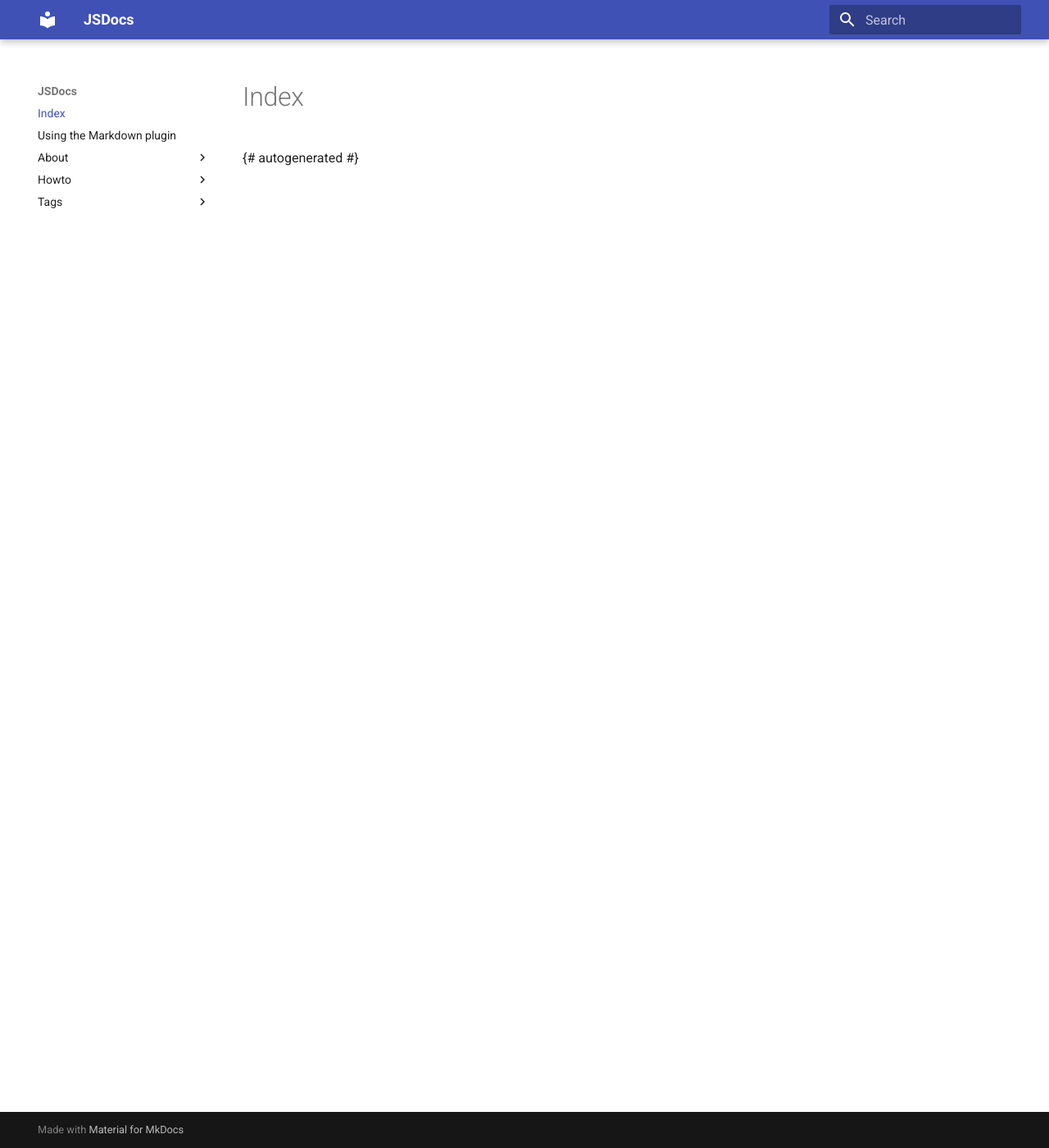
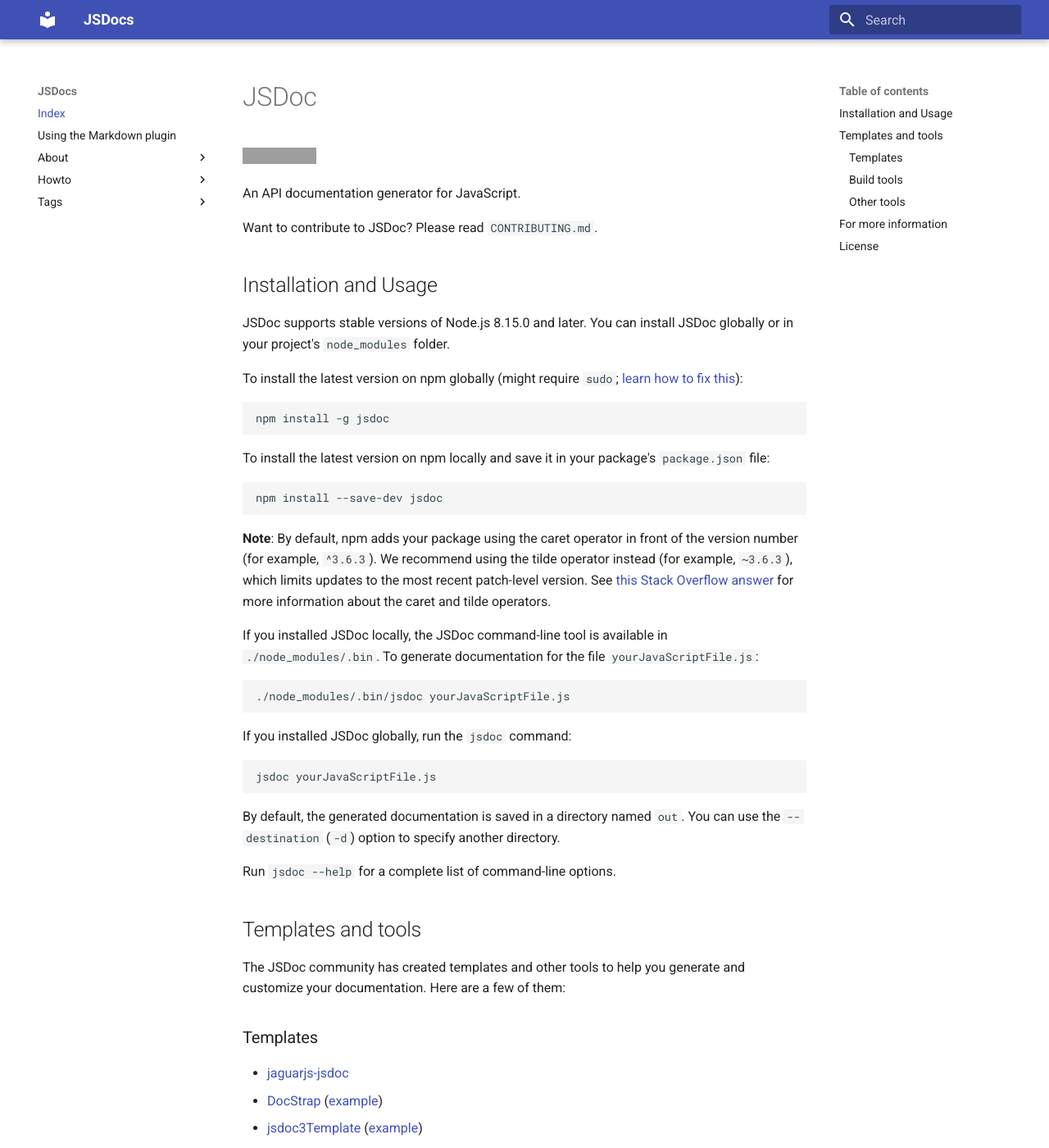
Before and after one commit to Nefomemes/jsdoc, an MkDocs documentation site: the page built from docs/index.md, in a window 1280 px wide and 1400 px high. Shown: the whole window at 82% size. Built offline with MkDocs 1.6.1 and Material for MkDocs 9.7.7, drawn with Linux system fonts in a browser that asks for light colours; some of the changed text lies outside the part shown; grey boxes are pictures that could not be loaded.

Commit message:
Update index.md

```diff
--- a/docs/index.md
+++ b/docs/index.md
@@ -3,4 +3,99 @@
 description: Official documentation for JSDoc 3.
 ---
 
-{# autogenerated #}
+# JSDoc
+
+![Build status](https://github.com/jsdoc/jsdoc/workflows/build/badge.svg)
+
+An API documentation generator for JavaScript.
+
+Want to contribute to JSDoc? Please read `CONTRIBUTING.md`.
+
+Installation and Usage
+----------------------
+
+JSDoc supports stable versions of Node.js 8.15.0 and later. You can install
+JSDoc globally or in your project's `node_modules` folder.
+
+To install the latest version on npm globally (might require `sudo`;
+[learn how to fix this](https://docs.npmjs.com/resolving-eacces-permissions-errors-when-installing-packages-globally)):
+
+    npm install -g jsdoc
+
+To install the latest version on npm locally and save it in your package's
+`package.json` file:
+
+    npm install --save-dev jsdoc
+
+**Note**: By default, npm adds your package using the caret operator in front of
+the version number (for example, `^3.6.3`). We recommend using the tilde
+operator instead (for example, `~3.6.3`), which limits updates to the most
+recent patch-level version. See
+[this Stack Overflow answer](https://stackoverflow.com/questions/22343224) for
+more information about the caret and tilde operators.
+
+If you installed JSDoc locally, the JSDoc command-line tool is available in
+`./node_modules/.bin`. To generate documentation for the file
+`yourJavaScriptFile.js`:
+
+    ./node_modules/.bin/jsdoc yourJavaScriptFile.js
+
+If you installed JSDoc globally, run the `jsdoc` command:
+
+    jsdoc yourJavaScriptFile.js
+
+By default, the generated documentation is saved in a directory named `out`. You
+can use the `--destination` (`-d`) option to specify another directory.
+
+Run `jsdoc --help` for a complete list of command-line options.
+
+## Templates and tools
+
+The JSDoc community has created templates and other tools to help you generate
+and customize your documentation. Here are a few of them:
+
+### Templates
+
++ [jaguarjs-jsdoc](https://github.com/davidshimjs/jaguarjs-jsdoc)
++ [DocStrap](https://github.com/docstrap/docstrap)
+([example](https://docstrap.github.io/docstrap))
++ [jsdoc3Template](https://github.com/DBCDK/jsdoc3Template)
+  ([example](https://github.com/danyg/jsdoc3Template/wiki#wiki-screenshots))
++ [minami](https://github.com/Nijikokun/minami)
++ [docdash](https://github.com/clenemt/docdash)
+([example](http://clenemt.github.io/docdash/))
++ [tui-jsdoc-template](https://github.com/nhnent/tui.jsdoc-template)
+([example](https://nhnent.github.io/tui.jsdoc-template/latest/))
++ [better-docs](https://github.com/SoftwareBrothers/better-docs)
+([example](https://softwarebrothers.github.io/admin-bro-dev/index.html))
+
+### Build tools
+
++ [JSDoc Grunt plugin](https://github.com/krampstudio/grunt-jsdoc)
++ [JSDoc Gulp plugin](https://github.com/mlucool/gulp-jsdoc3)
++ [JSDoc GitHub Action](https://github.com/andstor/jsdoc-action)
+
+### Other tools
+
++ [jsdoc-to-markdown](https://github.com/jsdoc2md/jsdoc-to-markdown)
++ [Integrating GitBook with
+JSDoc](https://medium.com/@kevinast/integrate-gitbook-jsdoc-974be8df6fb3)
+
+## For more information
+
++ Documentation is available at [jsdoc.app](https://jsdoc.app/).
++ Contribute to the docs at
+[jsdoc/jsdoc.github.io](https://github.com/jsdoc/jsdoc.github.io).
++ [Join JSDoc's Slack channel](https://jsdoc-slack.appspot.com/).
++ Ask for help on the
+[JSDoc Users mailing list](http://groups.google.com/group/jsdoc-users).
++ Post questions tagged `jsdoc` to
+[Stack Overflow](http://stackoverflow.com/questions/tagged/jsdoc).
+
+## License
+
+JSDoc is copyright (c) 2011-present Michael Mathews <micmath@gmail.com> and
+the [contributors to JSDoc](https://github.com/jsdoc/jsdoc/graphs/contributors).
+
+JSDoc is free software, licensed under the Apache License, Version 2.0. See the
+`LICENSE` file for more details.
```
